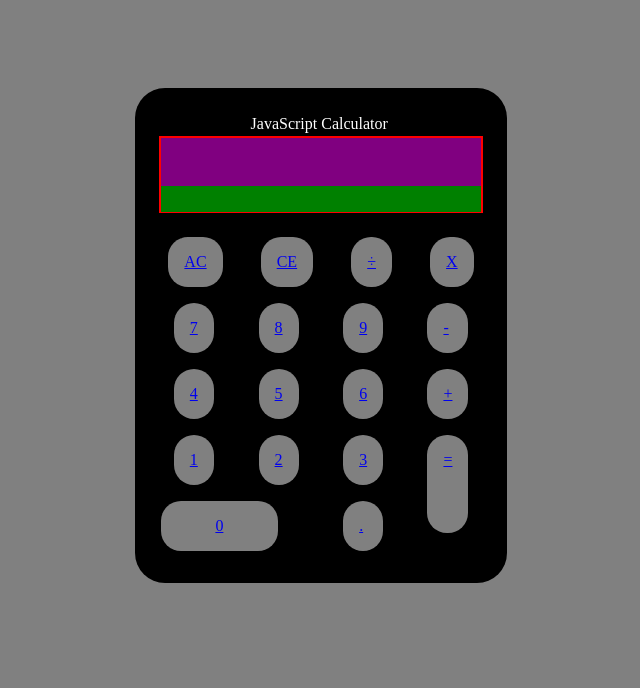
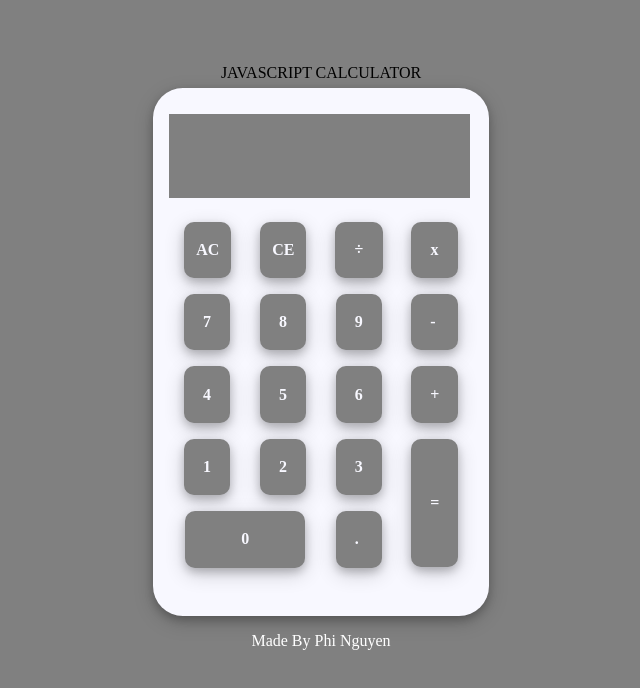
Before and after one commit to pnguy55/javaScriptCalculator, a plain HTML site: page index.html in a window 1280 px wide. Shown: the whole page, without its empty margins (327-967 px from the left). Drawn offline with nearby package versions, Linux system fonts and the light colour scheme.

Commit message:
Make pretty.

```diff
--- a/css/style.css
+++ b/css/style.css
@@ -1,8 +1,9 @@
 body, .wrapper{
-  background-color: gray;
+  background-color: white;
   height: 100%;
   width: 100%;
   color: white;
+  background-color: grey;
 
 }
 
@@ -19,42 +20,70 @@ body, .wrapper{
   justify-content:center;
   align-items: center;
   margin-top: 5em;
-  background-color: black;
+  background-color: ghostwhite;
   border-radius: 30px;
+  box-shadow: 0 4px 8px 0 rgba(0, 0, 0, 0.2), 0 6px 20px 0 rgba(0, 0, 0, 0.19);
+  max-width: 19em;
+  min-width: 19em;
+  max-height: 31em;
+  min-height: 31em;
+}
+
+.calc-wrapper, a{
+  text-decoration: none;
+  color: ghostwhite;
+  font-weight: 600;
 }
 /*Start of Calc Head*/
 .calc-head-wrap{
   display: flex;
   flex-direction: column;
   padding: .5em;
+  width: 100%;
+
 }
 
 .calc-title{
-  padding: .2em 5.7em;
-  color: white;
+  padding-bottom: 2em;
+  color: black;
+  font-weight: 400;
+  text-transform: uppercase;
+  display: flex;
+  justify-content: center;
+
 }
 .calc-screen{
   padding: .1em;
-  background-color: red;
+  background-color: grey;
+  width: 98%;
+
 }
+.current-input{
+  display: flex;
+  justify-content: center;
+  align-items: center;
+  min-width: 100%;
+  min-height: 2.5em;
 
-.current-input{
-  padding: 1.5em 10em;
-  background-color: purple;
 }
+.all-input{
+  display: flex;
+  justify-content: center;
+  align-items: center;
+  min-width: 100%;
+  min-height: 2.5em;
 
-.all-input{
-  padding: .8em 10em;
-  background-color: green;
+
 }
 
 /*End of Calc Head*/
 
 .btn{
-  padding: 1em;
+  padding: 1.2em;
   margin-bottom: 1em;
   background-color: gray;
-  border-radius: 20px;
+  border-radius: 10px;
+  box-shadow: 0 4px 8px 0 rgba(0, 0, 0, 0.2), 0 6px 20px 0 rgba(0, 0, 0, 0.19);
 }
 
 .top-btns{
@@ -63,6 +92,17 @@ body, .wrapper{
   align-items: center;
   margin-top: 1em;
   width:90%;
+}
+
+.ac-btn, .ce-btn {
+  padding-top: 1.2em;
+  padding-bottom: 1.2em;
+  padding-left: .75em;
+  padding-right: .75em;
+  margin-bottom: 1em;
+  background-color: gray;
+  border-radius: 10px;
+  box-shadow: 0 4px 8px 0 rgba(0, 0, 0, 0.2), 0 6px 20px 0 rgba(0, 0, 0, 0.19);
 }
 
 .other-btns{
@@ -95,29 +135,46 @@ body, .wrapper{
   display: flex;
   width: 50%;
   justify-content: space-around;
+  height: 80%;
 }
 
-.right-row-one{
+.right-column-one{
+  display: flex;
+  flex-direction: column;
+  margin-bottom: 4em;
+
+
+}
+.right-column-two{
   display: flex;
   flex-direction: column;
   height: 100%;
 
-}
-.right-row-two{
-  display: flex;
-  flex-direction: column;
-  height: 100%;
 
 }
 
 .equal-btn{
-  height: 100%;
+  display: flex;
+  justify-content: center;
+  align-items: center;
+  padding-top: 3.45em;
+  padding-bottom: 3.45em;
 }
 
 .zero-btn{
   display: flex;
   justify-content: center;
   align-items: center;
-  margin-left: .6em;
-  width: 50%;
+  margin-left: 1em;
+  width: 54%;
 }
+
+.credit-wrap{
+  width: 100;
+  display: flex;
+  justify-content: center;
+}
+
+.credit{
+
+}
--- a/index.html
+++ b/index.html
@@ -32,17 +32,17 @@
 
 
     <div class="top-btns">
-        <a href="#" onclick="allClear();"><div class="ac-btn btn">
+        <a href="#" onclick="allClear();"><div class="ac-btn">
           <span>AC</span>
           </div></a>
-        <a href="#" onclick="clearInput();"><div id = 'ce' class="ce-btn btn">
+        <a href="#" onclick="clearInput();"><div id = 'ce' class="ce-btn">
           <span>CE</span>
         </div></a>
         <a href="#" onclick="divide();"><div id = ''class="div-btn btn">
           <span>÷</span>
         </div></a>
         <a href="#" onclick="multiply();"><div id = '' class="mult-btn btn">
-          <span>X</span>
+          <span>x</span>
         </div></a>
       </div>
 
@@ -78,7 +78,7 @@
           </div></a>
         </div>
         <div class="right-two-rows">
-          <div class="right-row-one">
+          <div class="right-column-one">
             <a href="#" onclick="nine();"><div id = '' class="nine-btn btn">
               <span>9</span>
             </div></a>
@@ -92,7 +92,7 @@
               <span>.</span>
             </div></a>
           </div>
-          <div class="right-row-two">
+          <div class="right-column-two">
             <a href="#" onclick="minus();"><div id = '' class="minus-btn btn">
               <span>-</span>
             </div></a>
@@ -111,6 +111,11 @@
     </div>
   </div>
 </div>
+<div class='credit-wrap'>
+  <div class='credit'>
+  <p>Made By Phi Nguyen</p>
+  </div>
+</div>
   <script src='https://cdnjs.cloudflare.com/ajax/libs/jquery/3.3.1/jquery.min.js'></script>
 
 
--- a/js/index.js
+++ b/js/index.js
@@ -2,6 +2,7 @@ var display=[];
 var fullDisplay=[];
 var result=0;
 var track = 0;
+var opLock=0;
 
 
 function joinCurrentInput(){
@@ -29,51 +30,70 @@ function updateFullDisplay(arr){
 function one(){
   window.display.push(1);
   joinCurrentInput();
+  window.opLock=0;
 }
 
 function two(){
   window.display.push(2);
   joinCurrentInput();
+  window.opLock=0;
 }
 
 function three(){
   window.display.push(3);
   joinCurrentInput();
+  window.opLock=0;
 }
 
 function four(){
   window.display.push(4);
   joinCurrentInput();
+  window.opLock=0;
 }
 
 function five(){
   window.display.push(5);
   joinCurrentInput();
+  window.opLock=0;
 }
 
 function six(){
   window.display.push(6);
   joinCurrentInput();
+  window.opLock=0;
 }
 
 function seven(){
   window.display.push(7);
   joinCurrentInput();
+  window.opLock=0;
 }
 
 function eight(){
   window.display.push(8);
   joinCurrentInput();
+  window.opLock=0;
 }
 
 function nine(){
   window.display.push(9);
   joinCurrentInput();
+  window.opLock=0;
 }
 
 function zero(){
   window.display.push(0);
   joinCurrentInput();
+  window.opLock=0;
+}
+
+function decimal(){
+  if(opLock==0){
+    window.display.push('.');
+    joinCurrentInput();
+}
+
+  window.opLock=1;
 }
 
 function allClear(){
@@ -96,36 +116,56 @@ function nextInput(){
 
 function plus(){
 
-  window.display.push('+');
+  if(opLock==0){
+    window.display.push(' + ');
     joinFullDisplay(window.display);
     nextInput();
+  }
+
+  window.opLock=1;
 
 
 }
 
 function minus(){
-  window.display.push('-');
+  if(opLock==0){
+    window.display.push(' - ');
     joinFullDisplay(window.display);
     nextInput();
   }
 
+  window.opLock=1;
+}
+
 function divide(){
-  window.display.push('/');
+  if(opLock==0){
+    window.display.push(' / ');
     joinFullDisplay(window.display);
     nextInput();
   }
 
+  window.opLock=1;
+}
+
 function multiply(){
-  window.display.push('*');
+  if(opLock==0){
+    window.display.push(' * ');
     joinFullDisplay(window.display);
     nextInput();
   }
+
+  window.opLock=1;
+}
 function equals(){
+  if(opLock==0){
     window.track++;
-  window.display.push('='+calculate(window.fullDisplay));
+    window.display.push(' = '+calculate(window.fullDisplay));
     joinFullDisplay(window.display);
     clearInput();
     window.track=0;
+  }
+
+  window.opLock=1;
 }
 
 function calculate(arr){
@@ -136,7 +176,8 @@ function calculate(arr){
 
   if(window.track>0){
     window.result=arr.join('')+window.display.join('');
-    var numArr = window.result;
+    var numArr = window.result.split(' ');
+
     var num = 0;
     num += eval(numArr[0]);
 
@@ -166,7 +207,7 @@ function calculate(arr){
 
     }
 
-    return num ;
+    return num;
 
 
 
```
Lines whose indentation alone changed are shown as unchanged.
